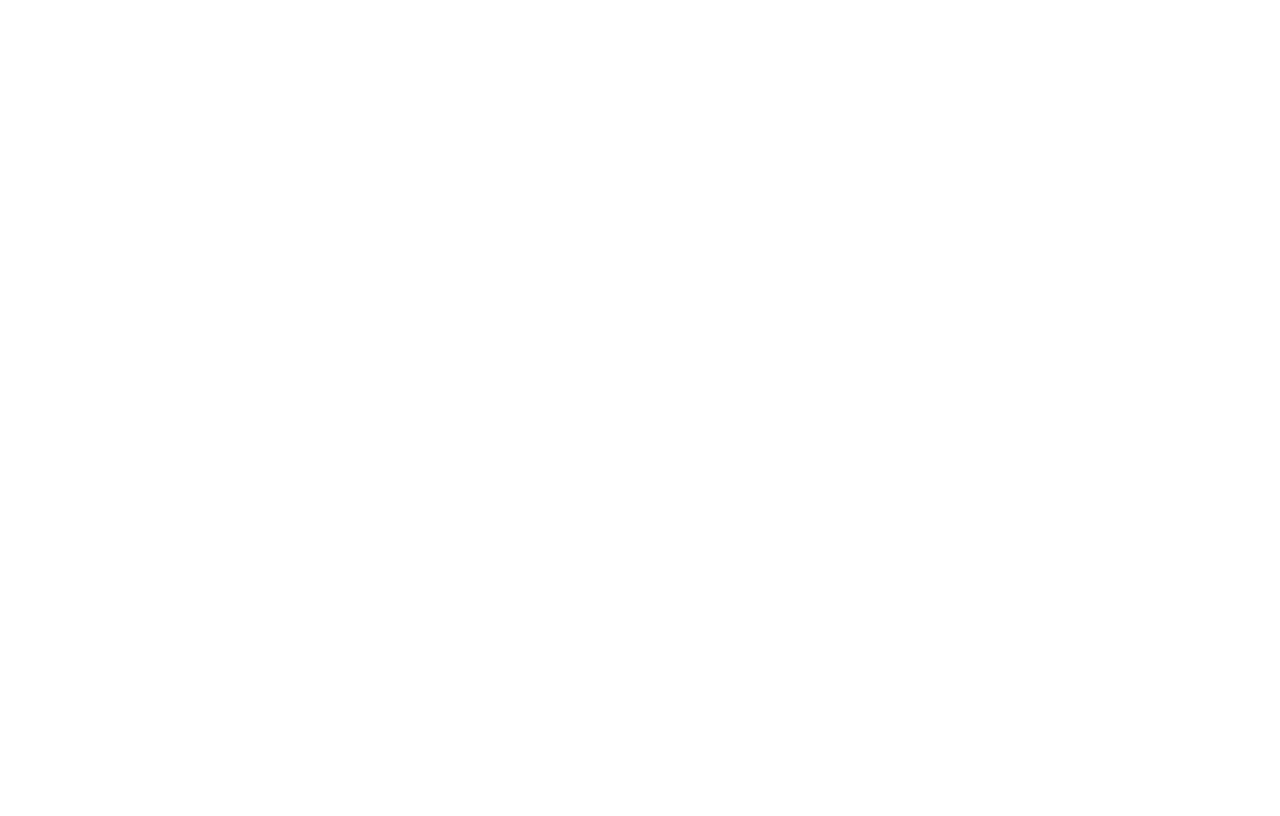
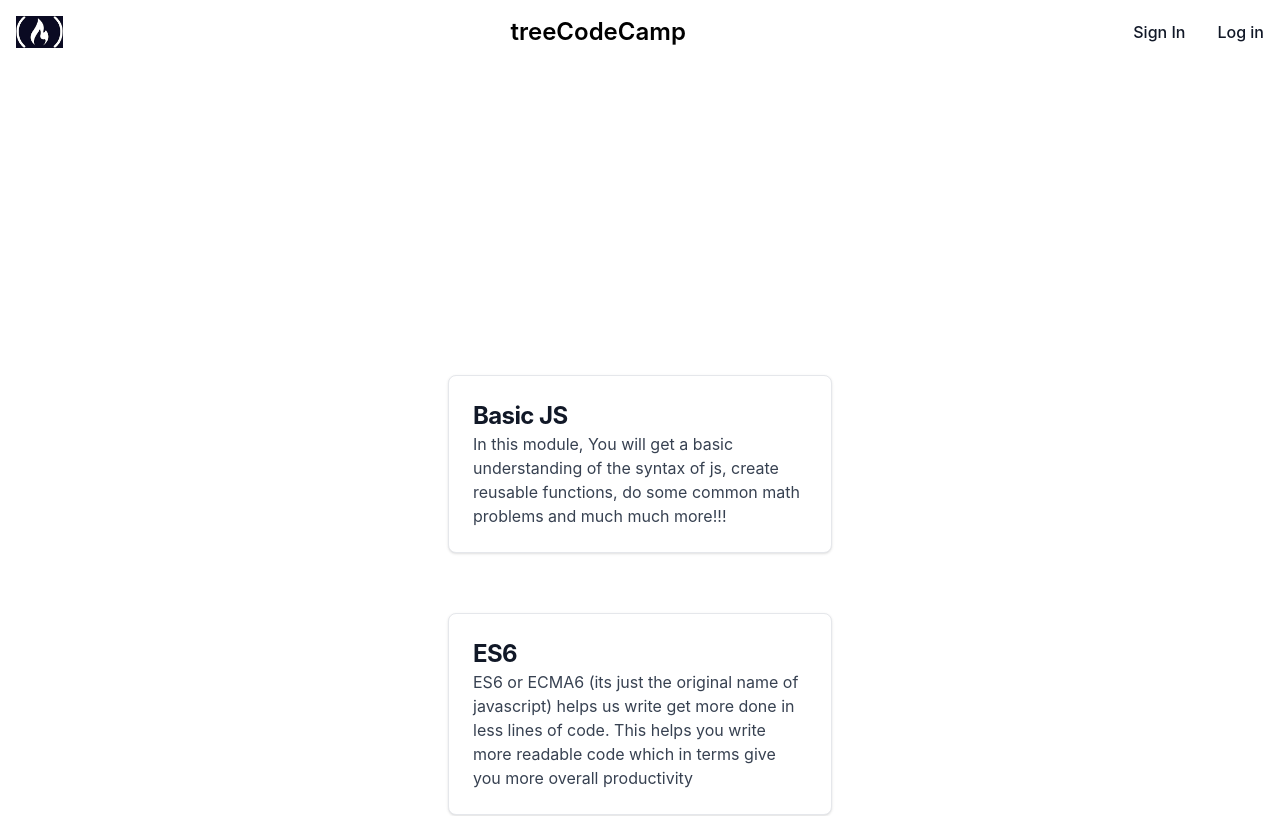
Before and after one commit to krishh16/treecodecamp.github.io, a React (Create React App) app: page /js-dsa in a window 1280 px wide. Before the commit this address had no page. Shown: the top 816 px of the page. Built offline with nearby package versions, Linux system fonts and the light colour scheme; the HTML template or start-up script is replaced by a standard one.

Commit message:
added courses list

```diff
--- a/src/App.tsx
+++ b/src/App.tsx
@@ -10,7 +10,10 @@
 import Login from './components/pages/LoginIn/Login';
 import Courses from './components/pages/Courses/Courses';
 import Profile from './components/pages/profile/profile';
-import Terminal from './components/pages/Terminal/Terminal.jsx';
+import Terminal from './components/pages/Terminal/Terminal';
+import JsSubCourses from './components/pages/Courses/JS DSA/JsSubCourses';
+import MachineLearning from './components/pages/Courses/ML/MachineLearning';
+import PythonSubModules from './components/pages/Courses/Python/PythonSubModules';
 
 function App() {
   return (
@@ -21,7 +24,17 @@
         <Route path="/signup" element={<Signup/>}/>
         <Route path="/login" element={<Login/>}/>
         <Route path="/profile" element={<Profile/>}/>
-        <Route path="/javascript-dsa" element={<Terminal/>}/>
+        <Route path="/js-dsa" element={<JsSubCourses/>}/>
+        <Route path="/js-dsa/basic-js" element={<JsSubCourses/>}/>
+        <Route path="/js-dsa/es6" element={<JsSubCourses/>}/>
+        <Route path="/js-dsa/js-algorithms" element={<JsSubCourses/>}/>
+        <Route path="/ml-courses" element={<MachineLearning/>}/>
+        <Route path="/ml-courses/basic-ml" element={<MachineLearning/>}/>
+        <Route path="/ml-courses/sklearn-ml" element={<MachineLearning/>}/>
+        <Route path="/ml-courses/apply-sklearn" element={<MachineLearning/>}/>
+        <Route path="/python-courses" element={<PythonSubModules/>}/>
+        <Route path="/python-courses/basic-python" element={<PythonSubModules/>}/>
+        <Route path="/python-courses/automate-stuff" element={<PythonSubModules/>}/>
       </Routes>
     </Router>
   );
--- a/src/components/CoursesList.tsx
+++ b/src/components/CoursesList.tsx
@@ -1,15 +1,23 @@
 import React from 'react'
 import { Link } from 'react-router-dom'
 export default function CoursesList() {
+    const courses = [['Javascript Course on Data Structure and Algorithms', 'In this course, You\'ll get a basic knowledge of JS, Learn it\'s syntax, ES6, some algorithmic problems and some projects!!','/js-dsa'],
+    ['Python For Automation', 'In this course, You\'ll learn to automate the boring stuff. Python is popular for its easy and dynamic nature, hence anyone can write code that looks cool and automates the boring stuff for you. As Programmers you gotta be Lazy','/python-courses'],
+    ['Machine learning with Numpy, Pandas and Sklearn', 'Machine learning is a subset of Data Science where you get insights from mostly structured data, in advanced, even images, audio, video can be converted to numeric data to get insights!!','/ml-courses']]
+    const courseList = courses.map(item => {
+        return(
+            <div className='flex items-center justify-center '>
+                <Link to={item[2]} className="block max-w-sm p-6 bg-white border border-gray-200 rounded-lg shadow hover:bg-gray-100 dark:bg-gray-800 dark:border-gray-700 dark:hover:bg-gray-700">
+                    <h5 className="mb-2 py-10 text-2xl font-bold tracking-tight text-gray-900 dark:text-white">{item[0]}</h5>
+                    <p className="font-normal text-gray-700 dark:text-gray-400">{item[1]}</p>
+                </Link>
+            </div>
+        )
+    })
     return (
         <div>
-            <h2 className='font-extrabold m-5 text-center text-white' style={{fontSize: '30px'}}>Courses</h2>
-            <div className='flex items-center justify-center '>
-                <Link to="/javascript-dsa" className="block max-w-sm p-6 bg-white border border-gray-200 rounded-lg shadow hover:bg-gray-100 dark:bg-gray-800 dark:border-gray-700 dark:hover:bg-gray-700">
-                    <h5 className="mb-2 text-2xl font-bold tracking-tight text-gray-900 dark:text-white">Javascript Course on Data Structure and Algorithms</h5>
-                    <p className="font-normal text-gray-700 dark:text-gray-400">In this course, You'll get a basic knowledge of JS, Learn it's syntax, ES6, some algorithmic problems and some projects!!</p>
-                </Link>
-            </div>
+            <h2 className='font-extrabold m-5 text-center text-white' style={{ fontSize: '30px' }}>Courses</h2>
+            {courseList}
         </div>
     )
 }
--- /dev/null
+++ b/src/components/pages/Courses/JS DSA/JsSubCourses.tsx
@@ -0,0 +1,12 @@
+import SubCourses from '../SubCourses.jsx'
+
+export default function JsSubCourses() {
+    const courses = [['Basic JS', 'In this module, You will get a basic understanding of the syntax of js, create reusable functions, do some common math problems and much much more!!!','/basic-js'],
+                     ['ES6', 'ES6 or ECMA6 (its just the original name of javascript) helps us write get more done in less lines of code. This helps you write more readable code which in terms give you more overall productivity', 'es6'],
+                     ['Algorithms', 'It is a famouse saying that the best way to learn something is by doing it. it is time you start applying what you have learned in solving problems.','js-algorithms']]
+  return (
+    <div>
+      <SubCourses  title='Java Script Data Structure and Algorithms' subTitle='In this course You will get a basic Idea of what the syntax of javascript looks like so to get you started on your journey to reading javascript code and even make your own programms!!!' subCourses={courses}/>
+    </div>
+  )
+}
--- /dev/null
+++ b/src/components/pages/Courses/ML/MachineLearning.tsx
@@ -0,0 +1,13 @@
+import React from 'react'
+import SubCourses from '../SubCourses'
+
+export default function MachineLearning() {
+    const courses = [['Basics of Machine learning','Machine learning is less about how much efficient code you write, and more about how much better the efficiency of the model you can make so that is generalizes well with the real world data, which requires logical skills. In this course, You will get hands on experience with necessary libraries which will get you up and running with learning the core about Machine learnign','/basic-ml'],
+                     ['Scikit-learn for machine learning','Scikit-learn is the library that you will play around with most to make models, You will learn how to tweek your hyperperameters in a way that it does well on the test data without overfitting or underfitting it', '/sklearn-ml'],
+                    ['Make your Own models', 'Now it is time you start applying the things that you learnt on real world data, and get insights to increase the business value.','apply-sklearn' ]]
+  return (
+    <div>
+      <SubCourses  title='Machine learning with scikit-learn' subTitle='Machine learning has been there with us for a Long time. In the era of big data, making use of the collected data becomes very important when it has the power of potentially increasing business productivity because machines are more efficient than human, and can get insights much more quickly then the us human.' subCourses={courses}/>
+    </div>
+  )
+}
--- /dev/null
+++ b/src/components/pages/Courses/Python/PythonSubModules.tsx
@@ -0,0 +1,11 @@
+import SubCourses from '../SubCourses'
+
+export default function PythonSubModules() {
+    const courses= [['Basics','In this course, you\'ll get familier with the syntax of python, You will learn basic concepts about python and along the way, You\'ll build scripts which will save you significant amount of time', '/basic-python'],
+                    ['Build Stuff', 'in this course, you will be solving problems, and by problem, I do not ask you to give me a derivative of a mathematics eqation, instead, You will be solving your own problems by writing code that automate stuff', '/automate-stuff']]
+  return (
+    <div>
+      <SubCourses title='Python for everyone' subTitle='In this course you will learn about python, It is one of the most popular language which is beginner friendly, and has many use cases Including doing Machine learning and deep learning or automation of tasks in Cybersecurity.' subCourses={courses} />
+    </div>
+  )
+}
--- /dev/null
+++ b/src/components/pages/Courses/SubCourses.jsx
@@ -0,0 +1,25 @@
+import NavBar from '../../NavBar'
+import { Link } from 'react-router-dom';
+import Footer from '../../Footer';
+
+export default function SubCourses(props) {
+    const subCourseList = props.subCourses.map((item) => {
+        return (<div className='flex my-5 items-center py-5 justify-center '>
+        <Link to={item[2]} className="block max-w-sm p-6 bg-white border border-gray-200 rounded-lg shadow hover:bg-gray-100 dark:bg-gray-900 dark:border-gray-700 dark:hover:bg-gray-700">
+            <h5 className="text-2xl font-bold tracking-tight text-gray-900 dark:text-white">{item[0]}</h5>
+            <p className="font-normal text-gray-700 dark:text-gray-400">{item[1]}</p>
+        </Link>
+    </div>)
+    })
+  return (
+    <div className='bg-white border-gray-200 dark:bg-gray-800 w-full h-full'>
+    <div className='bg-white border-gray-200 dark:bg-gray-800 w-full h-full'>
+      <NavBar/>
+      <h1 className='text-center font-bold my-2 text-white py-5' style={{fontSize: '30px'}}>{props.title}</h1>
+      <h3 className='text-center font-bold text-white py-10' style={{fontSize:'20px', width:'70%', margin: 'auto'}}>{props.subTitle}</h3>
+      {subCourseList}
+    </div>
+    <Footer/>
+    </div>
+  )
+}
```
